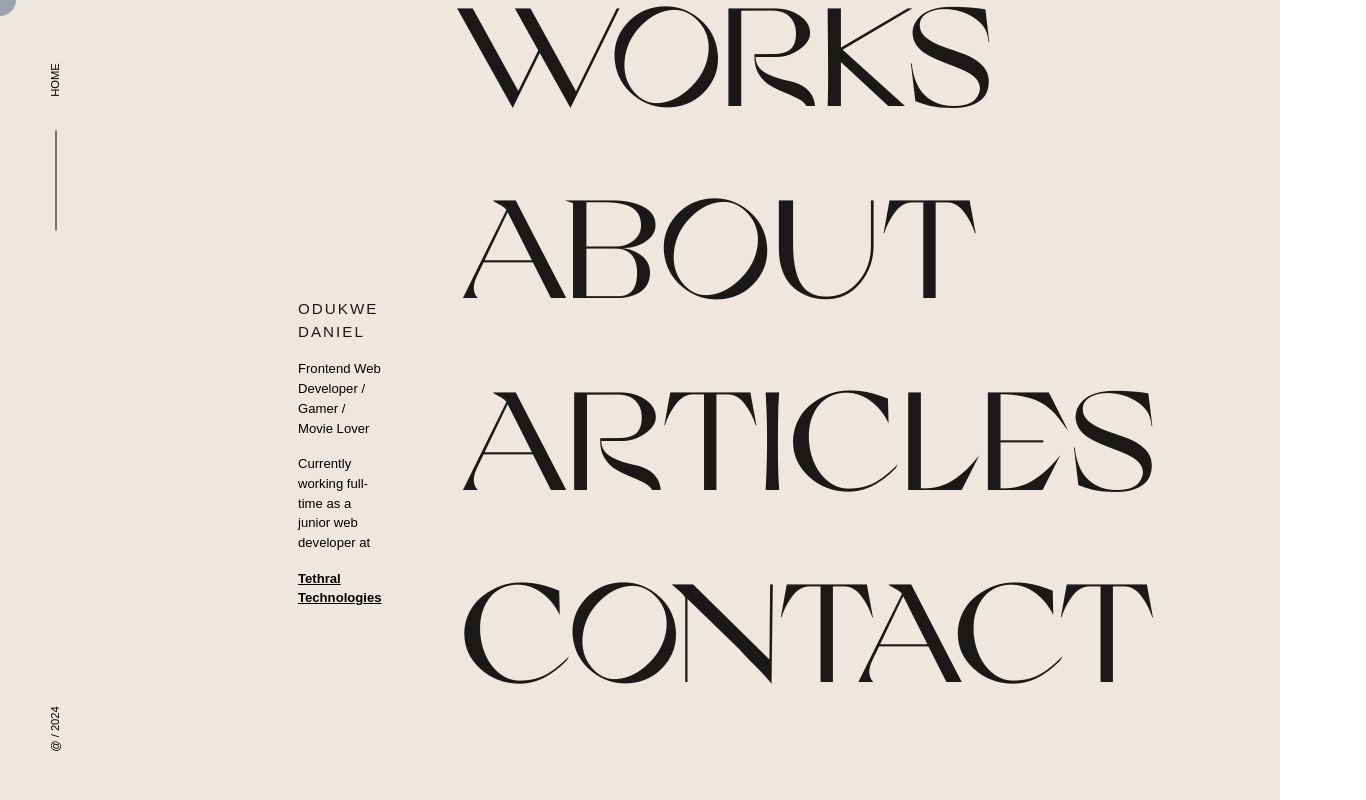
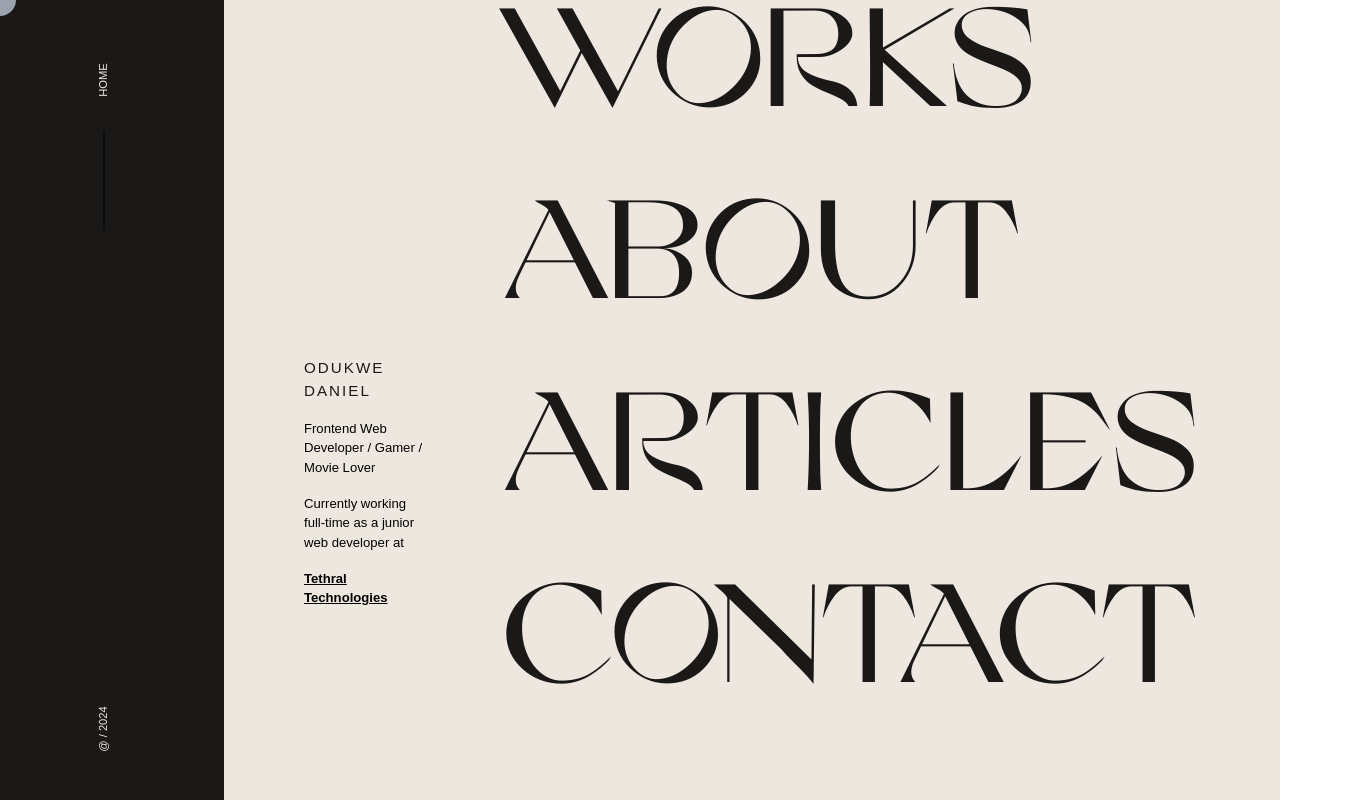
Before and after one commit to Vader4k/portfolio, a React (Vite) app: page /contact in a window 1280 px wide. Both pictures are taken after a click on the button "HOME". Shown: the whole page, 1366 px wide, since content can reach past the window. Built offline with nearby package versions, Linux system fonts and the light colour scheme; a web font is replaced by a local one.

Commit message:
@fix/ made the colors of navbar dynamic to match specific page

```diff
--- a/src/Layout/Layout.jsx
+++ b/src/Layout/Layout.jsx
@@ -3,9 +3,9 @@ import Navbar from '../components/Navbar'
 
 const Layout = () => {
   return (
-    <section className='bg-bg-50 flex gap-10'>
+    <section className='bg- flex'>
         <Navbar />
-        <div className='w-full px-52'>
+        <div className='w-full'>
           <Routing />
         </div>
     </section>
--- a/src/components/Navbar.jsx
+++ b/src/components/Navbar.jsx
@@ -1,47 +1,48 @@
-import { NavLinks } from '../constants'
+import { NavLinks } from '../constants' // Assuming NavLinks contains route data
 import { NavLink, useNavigate } from 'react-router-dom'
 import { useEffect, useState } from 'react';
 
-
 const Navbar = () => {
-    const [isHomePage, setIsHomePage] = useState(window.location.pathname === '/');
+  const [activePath, setActivePath] = useState(window.location.pathname); // Store active path
 
   useEffect(() => {
-        setIsHomePage(window.location.pathname === '/');
+    const handleLocationChange = () => setActivePath(window.location.pathname);
+    window.addEventListener('popstate', handleLocationChange); // Listen for route changes
+
+    return () => window.removeEventListener('popstate', handleLocationChange);
   }, []);
 
-    const navigate = useNavigate()
+  const navigate = useNavigate();
 
   const handleHome = () => {
     navigate('/')
     window.location.reload()
-    }
+  };
 
   return (
-    <nav className='flex sticky top-0 left-10 h-screen pl-6 py-12 pt-20 max-w-[50px] flex-col justify-between font-Montserrat text-[0.7rem]'>
+    <nav className={`
+      flex sticky top-0 h-screen pl- py-12 px-28 pt-20 max-w-[50px] flex-col justify-between font-Montserrat text-[0.7rem]
+      ${activePath === '/' ? 'bg-bg-50 text-black' : activePath === '/about' ? 'bg-bg-50 text-black' : 'bg-text-50 text-bg-50'}`}>
       <div className='flex flex-col gap-6 relative'>
         <span>
-                { isHomePage ? (
+          {activePath === '/' ? (
             <span>
               {NavLinks.map((item) => (
                 <NavLink to={item.path} key={item.id} target='_blank'>
-                                <p className='transform -rotate-90 origin-bottom-left uppercase hover:line-through transition-all my-10'>{item.text}</p>
+                  <p className='transform -rotate-90 origin-bottom-left uppercase hover:line-through transition-all my-10 w-[100px]'>{item.text}</p>
                 </NavLink>
               ))}
             </span>
           ) : (
-
             <button onClick={handleHome} className='transform -rotate-90 origin-bottom-left uppercase hover:line-through'>Home</button>
-
           )}
         </span>
 
-            <div className={`${isHomePage ? 'top-[250px]' : 'top-[100px]'} border-b border-black transform -rotate-90 absolute w-[100px]  left-[-58px]`}/>
+        <div className={`${activePath === '/' ? 'top-[250px]' : 'top-[100px]'} border-b border-black transform -rotate-90 absolute w-[100px]  left-[-58px]`}/>
       </div>
       <span className='transform -rotate-90 origin-bottom-left w-[100px]'>@ / 2024</span>
     </nav>
+  );
+};
 
-  )
-}
-
-export default Navbar
+export default Navbar;
--- a/src/pages/About.jsx
+++ b/src/pages/About.jsx
@@ -4,7 +4,7 @@ import me from '../assets/him.jpg'
 
 const About = () => {
   return (
-    <section className="w-full flex items-start justify-center">
+    <section className="w-full flex items-start justify-center bg-bg-50 px-20">
       <div className="mt-[10%] w-full font-Montserrat">
         <h1 className="h1 text-[17rem] leading-[20rem]">About</h1>
         <h2 className="h1 text-[2.5rem]">I{"'"}m, Daniel. A developer, <br /> reader and problem solver.</h2>
@@ -63,7 +63,7 @@ const About = () => {
           <h1 className="h1 text-[1.5rem] text-text-50 py-8">KUDOS</h1>
           <div className="text-[0.9rem] leading-6 max-w-[600px]">
             Some of the works in my portfolio  were inspired by a few friends who helped smoothen my programing journey a bit. Some projects are collaborations with one or two people but i have only included works that i had a large contribution to, whether it{"'"}s design, idea, process, engineering or creative directions.
-            The following people have influenced my growth and career path massively: <Link className="underline hover:line-through transition-all">Onyedika</Link>, <Link  className="underline hover:line-through transition-all">Striker</Link>, <Link to="https://onyekwelujesse.vercel.app" target="_blank" className="underline hover:line-through transition-all">Jesse</Link>, <Link className="underline hover:line-through transition-all">Emzor</Link>. <span>THANK YOU.</span>
+            The following people have influenced my growth and career path massively: <Link className="underline hover:line-through transition-all">Onyedika</Link>, <Link to='https://aequilibrium.vercel.app/'  className="underline hover:line-through transition-all">Striker</Link>, <Link to="https://onyekwelujesse.vercel.app" target="_blank" className="underline hover:line-through transition-all">Jesse</Link>, <Link to='http://app.dreally.com/Emzor-Lawrence' className="underline hover:line-through transition-all">Emzor</Link>. <span>THANK YOU.</span>
           </div>
 
           <Button text="Contact me" path='/contact'/>
--- a/src/pages/Contact.jsx
+++ b/src/pages/Contact.jsx
@@ -2,7 +2,9 @@
 
 const Contact = () => {
   return (
-    <div>Contact</div>
+    <section className="w-full h-full flex items-center justify-start bg-text-50 px-52 text-bg-50">
+      contact
+    </section>
   )
 }
 
--- a/src/pages/Home.jsx
+++ b/src/pages/Home.jsx
@@ -23,7 +23,7 @@ const Home = () => {
   return (
     <>
       <CustomCursor cursorVariant={cursorVariant}/>
-      <section className="h-screen w-full flex items-end justify-between gap-20">
+      <section className="h-screen w-full flex items-end justify-between gap-20 px-20 bg-bg-50">
       <div className='mb-48 flex flex-col gap-4'>
         <h1 className='font-Montserrat uppercase text-[0.95rem] font-medium tracking-[2px] text-text-50'>ODUKWE DANIEL</h1>
         <p className='font-Montserrat text-[0.82rem]'>Frontend Web Developer / Gamer / Movie Lover</p>
```
Also changed, not shown: src/index.css (line endings or trailing spaces). Lines whose indentation alone changed are shown as unchanged.
